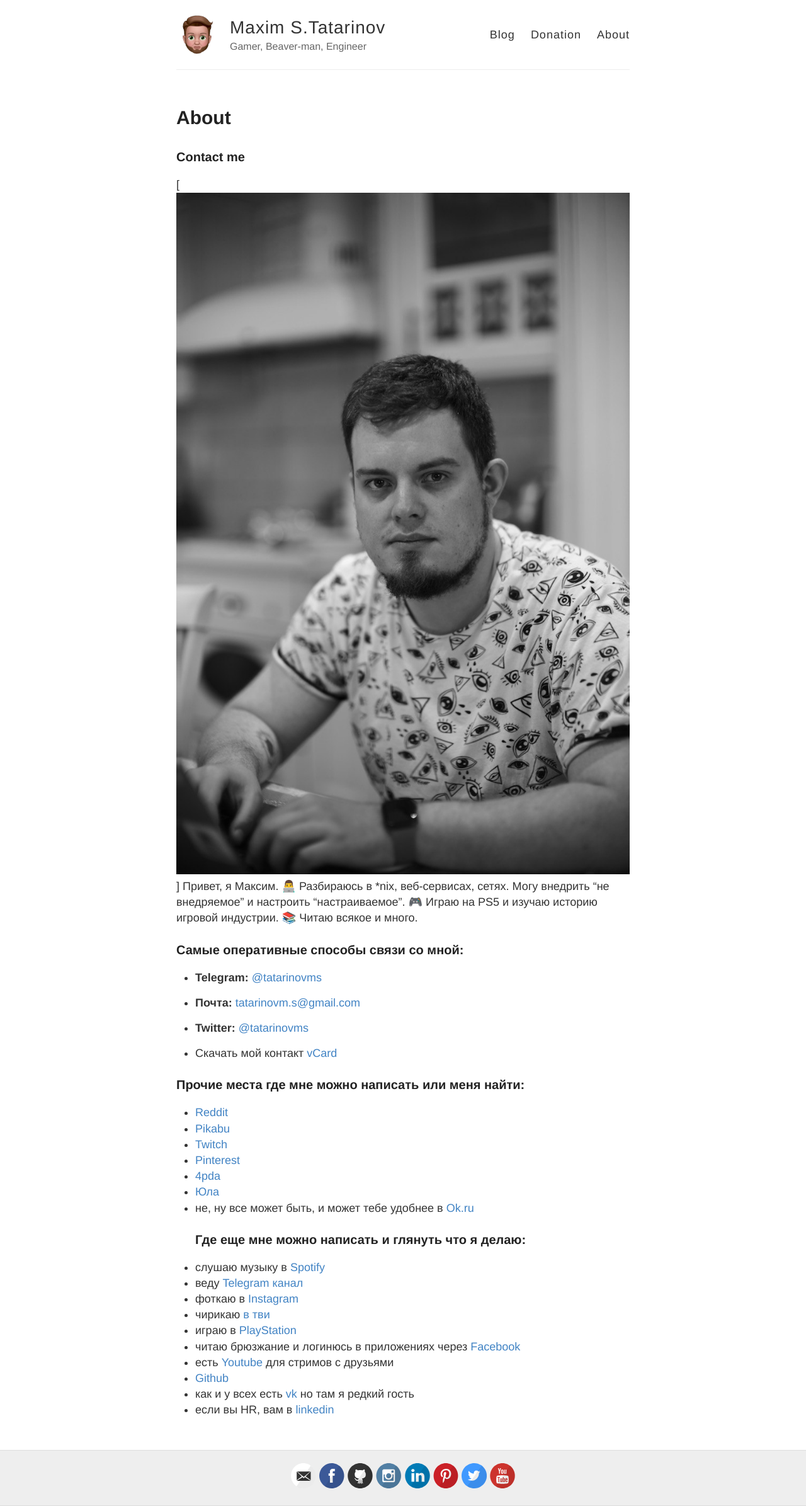
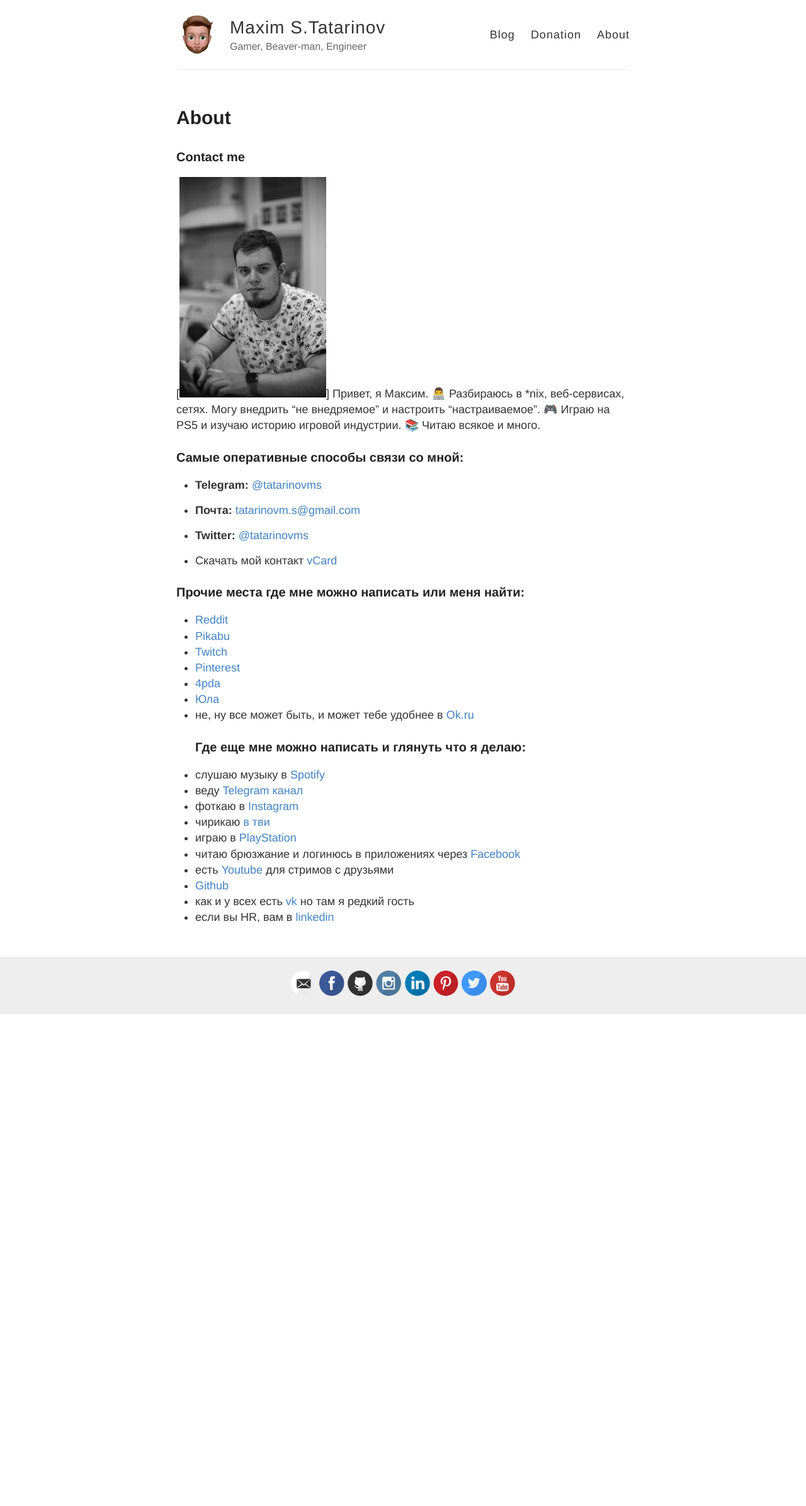
Before and after one commit to tatarinovms/tatarinovms.github.io, a Jekyll site: the page built from about.md, in a window 1280 px wide. Shown: the whole page at 63% size. Built offline with Jekyll 4.4.1, drawn with Linux system fonts in a browser that asks for light colours; after the commit the page ends 1609 px from its top, so only the background shows below that.

Commit message:
Update about.md

```diff
--- a/about.md
+++ b/about.md
@@ -4,7 +4,7 @@
 permalink: /about/
 ---
 ### Contact me
-[<img src="{{ site.baseurl }}/images/tatarinovms.JPG"/>]
+[<img src="{{ site.baseurl }}/images/tatarinovms.JPG" style="height: 350px;"/>]
 Привет, я Максим.
 👨‍💻 Разбираюсь в *nix, веб-сервисах, сетях. Могу внедрить "не внедряемое" и настроить "настраиваемое".
 🎮 Играю на PS5 и изучаю историю игровой индустрии.
```
